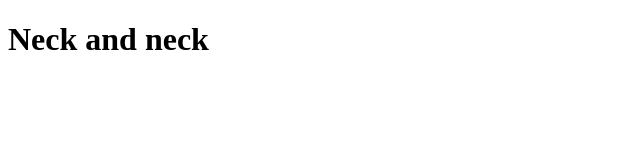
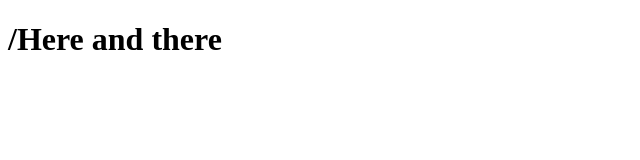
Before and after one commit to abrahamgracco/irgnet-mutaug, a Next.js app: page / in a window 1280 px wide. Shown: the top 160 px of the page, without its empty margins (0-640 px from the left). Built offline with nearby package versions, Linux system fonts and the light colour scheme.

Commit message:
vindication

```diff
--- a/pages/index.js
+++ b/pages/index.js
@@ -1,5 +1,5 @@
 function Home() {
-  return <h1>Neck and neck</h1>;
+  return <h1>/Here and there</h1>;
 }
 
 export default Home;
```
